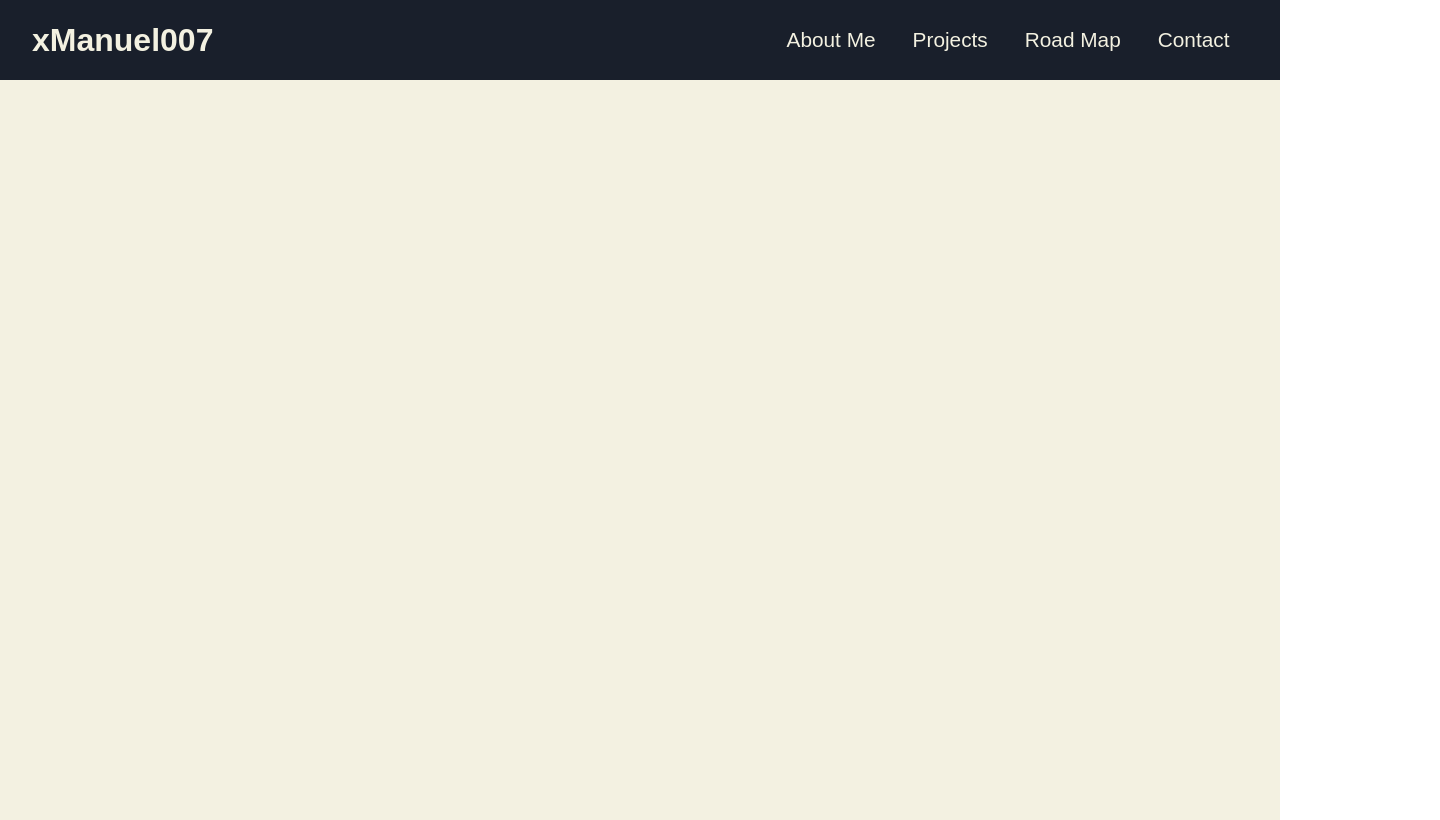
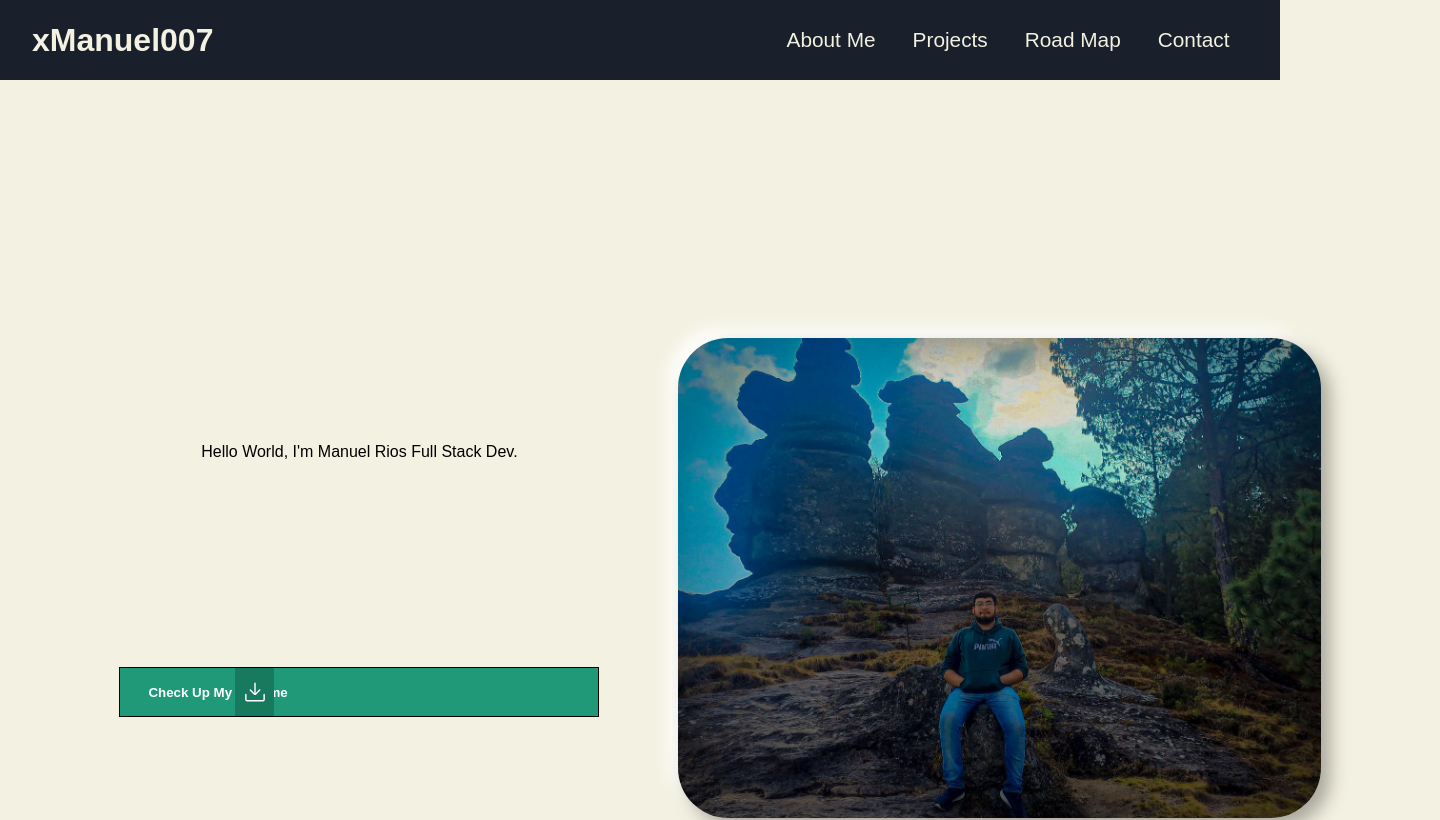
Before and after one commit to xManuel007/portfolio, a React (Create React App) app: page / in a window 1280 px wide. Shown: the top 820 px of the page, 1440 px wide, since content can reach past the window. Built offline with nearby package versions, Linux system fonts and the light colour scheme.

Commit message:
about me

```diff
--- a/src/assets/index.js
+++ b/src/assets/index.js
@@ -33,6 +33,7 @@ import TypeScript from './technologies/icons8-typescript-48.png'
 
 import Arrow from './arrow.png'
 
+import MySelf from './personal/me.jpg'
 export {
   //MockUps
   laptopMockup,
@@ -69,4 +70,5 @@ export {
 
   //Other
   Arrow,
+  MySelf
 }
--- a/src/components/MockUp/index.js
+++ b/src/components/MockUp/index.js
@@ -3,7 +3,11 @@ import { laptopMockup } from '../../assets';
 
 const WhatDeviceIsFor = ({deviceType, image}) => {
   if (deviceType === 'phone') {
-    return (<img src={image} alt={image} className='mockup__phone'/>)
+    return (
+      <div className='mockup__phone__container'>
+        <img src={image} alt={image} className='mockup__phone'/>
+      </div>
+    )
   } else {
     return (
       <div className='mockup__laptop'>
--- a/src/components/about_me/index.js
+++ b/src/components/about_me/index.js
@@ -1,9 +1,22 @@
 import React from 'react'
+import { MySelf } from '../../assets'
+import CVManu from '../../assets/personal/CVManuelRios.pdf'
 
 const AboutMe = () => {
   return (
     <div id='home' className='aboutme__container'>
-      AboutMe
+      <div className='aboutme__resume'>
+        <div>
+          Hello World, I'm Manuel Rios Full Stack Dev.
+        </div>
+        <a href={CVManu} rel="noopener noreferrer" target="_blank">
+        <button class="button" type="button">
+          <span class="button__text">Check Up My Resume</span>
+          <span class="button__icon"><svg xmlns="http://www.w3.org/2000/svg" viewBox="0 0 35 35" id="bdd05811-e15d-428c-bb53-8661459f9307" data-name="Layer 2" class="svg"><path d="M17.5,22.131a1.249,1.249,0,0,1-1.25-1.25V2.187a1.25,1.25,0,0,1,2.5,0V20.881A1.25,1.25,0,0,1,17.5,22.131Z"></path><path d="M17.5,22.693a3.189,3.189,0,0,1-2.262-.936L8.487,15.006a1.249,1.249,0,0,1,1.767-1.767l6.751,6.751a.7.7,0,0,0,.99,0l6.751-6.751a1.25,1.25,0,0,1,1.768,1.767l-6.752,6.751A3.191,3.191,0,0,1,17.5,22.693Z"></path><path d="M31.436,34.063H3.564A3.318,3.318,0,0,1,.25,30.749V22.011a1.25,1.25,0,0,1,2.5,0v8.738a.815.815,0,0,0,.814.814H31.436a.815.815,0,0,0,.814-.814V22.011a1.25,1.25,0,1,1,2.5,0v8.738A3.318,3.318,0,0,1,31.436,34.063Z"></path></svg></span>
+        </button>
+        </a>
+      </div>
+      <div><img src={MySelf} alt='myself' className='aboutme__image'/></div>
     </div>
   )
 }
--- a/src/components/footer/index.js
+++ b/src/components/footer/index.js
@@ -10,19 +10,19 @@ const Footer = () => {
   return (
     <div id='contact' className='footer'>
       <div className='footer__container'>
-        <a href='https://github.com/xManuel007'>
+        <a href='https://github.com/xManuel007' rel="noopener noreferrer" target="_blank">
           <img src={Github} alt='Github' className='footer__social_media'/>
         </a>
-        <a href='https://www.linkedin.com/in/manuelerm/'>
+        <a href='https://www.linkedin.com/in/manuelerm/' rel="noopener noreferrer" target="_blank">
           <img src={Linkedin} alt='linkedin' className='footer__social_media'/>
         </a>
-        <a href='https://api.whatsapp.com/send?phone=3141249893'>
+        <a href='https://api.whatsapp.com/send?phone=3141249893' rel="noopener noreferrer" target="_blank">
           <img src={Whatsapp} alt='Whatsapp' className='footer__social_media'/>
         </a>
-        <a href='https://www.instagram.com/justrios_/'>
+        <a href='https://www.instagram.com/justrios_/' rel="noopener noreferrer" target="_blank">
           <img src={Instagram} alt='Instagram' className='footer__social_media'/>
         </a>
-        <a href='https://www.youtube.com/channel/UCsYEvVhtRECJpV_7lUpdnTQ'>
+        <a href='https://www.youtube.com/channel/UCsYEvVhtRECJpV_7lUpdnTQ' rel="noopener noreferrer" target="_blank">
           <img src={Youtube} alt='Youtube' className='footer__social_media'/>
         </a>
       </div>
--- a/src/components/projects/index.js
+++ b/src/components/projects/index.js
@@ -58,7 +58,15 @@ const Projects = () => {
           image={TakeMyDog}
           title={"Take My Dog"}
           resume={`
-            This App is like an uber for dogs`}
+            Introducing a remarkable mobile app designed to simplify your search for dog walkers,
+            akin to the renowned Uber concept. With this user-friendly platform,
+            you can effortlessly find reliable dog walkers for your beloved canine companions.
+            The app offers a convenient feature that enables you to add your dogs,
+            providing essential details such as weight, personality traits,
+            and any special care requirements. For enhanced peace of mind,
+            you can even track the real-time position of the dog walker during the journey,
+            ensuring the utmost security for your cherished pets.
+            Experience a new level of convenience and safety in the world of dog walking with our innovative mobile app.`}
           isVisible={currentProject === 1}
           deviceType={'phone'}
           repo={'https://github.com/BC-MAY-21-RN/proyecto-final-pf-n21-t2'}
@@ -79,7 +87,10 @@ const Projects = () => {
         <ProjectContainer
           image={RicardoYMartin}
           title={"Rick & Morty"}
-          resume={"Explain"}
+          resume={`
+            Embrace the elegance of API consumption through a delightful array of functions,
+            including enchanting sorting capabilities, captivating search functionalities,
+            and an enchanting details screen that will leave you spellbound.`}
           isVisible={currentProject === 3}
           repo={'https://github.com/xManuel007/rick-morty-api'}
           technologies={[TypeScript, JavaScript, React, Git, CSS ]}
@@ -87,7 +98,14 @@ const Projects = () => {
         <ProjectContainer
           image={InteractivePong}
           title={"Interative Pong"}
-          resume={"Explain"}
+          resume={`
+            Presenting an extraordinary web app game,
+            It was a school project for the esteemed "Human-Computer Interaction" course.
+            Its core functionality lies in the mesmerizing art of
+            controlling the game's paddles with the graceful movement of your hands.
+            Harnessing the remarkable capabilities of the Mediapipe library,
+            this masterpiece detects and responds to the intricate gestures of your hand,
+            granting you boundless possibilities.`}
           isVisible={currentProject === 4}
           technologies={[JavaScript, Python, CSS, Git]}
           repo={'https://github.com/xManuel007/interative-pong'}
--- a/src/sass/components/_aboutme.scss
+++ b/src/sass/components/_aboutme.scss
@@ -2,7 +2,90 @@
 .aboutme {
   &__container {
     background-color: $white;
-    height: 1280px;
+    height: 1000px;
     width: 100%;
+    padding: 5rem;
+    display: flex;
+    flex-direction: row;
+    align-items: center;
+    justify-content: space-around;
+  }
+
+  &__resume {
+    height: 30rem;
+    display: flex;
+    flex-direction: column;
+    justify-content: space-around;
+  }
+  &__image {
+    height: 30rem;
+    width: auto;
+    border-radius: 50px;
+    box-shadow:  9px 9px 18px #a8a69b, -9px -9px 18px #ffffff;
+    transition: 0.5s;
+    &:hover {
+      box-shadow: none;
+    }
   }
 }
+
+
+.button {
+  position: relative;
+  width: 30rem;
+  height: 50px;
+  cursor: pointer;
+  display: flex;
+  align-items: center;
+  border: 1px solid black;
+  background-color: #209978;
+  overflow: hidden;
+  justify-content: space-between;
+}
+
+.button, .button__icon, .button__text {
+  transition: all 0.3s;
+}
+
+.button .button__text {
+  transform: translateX(22px);
+  color: #fff;
+  font-weight: 600;
+}
+
+.button .button__icon {
+  position: absolute;
+  transform: translateX(109px);
+  height: 100%;
+  width: 39px;
+  background-color: #17795E;
+  display: flex;
+  align-items: center;
+  justify-content: center;
+}
+
+.button .svg {
+  width: 20px;
+  fill: #fff;
+}
+
+.button:hover {
+  background: #17795E;
+}
+
+.button:hover .button__text {
+  color: transparent;
+}
+
+.button:hover .button__icon {
+  width: 148px;
+  transform: translateX(0);
+}
+
+.button:active .button__icon {
+  background-color: #146c54;
+}
+
+.button:active {
+  border: 1px solid #146c54;
+}
--- a/src/sass/components/_mockup.scss
+++ b/src/sass/components/_mockup.scss
@@ -35,5 +35,9 @@
   &__phone {
     width: 19rem;
     height: auto;
+
+    &__container {
+      margin: 0 10rem 0 7rem;
+    }
   }
 }
--- a/src/sass/components/_projects.scss
+++ b/src/sass/components/_projects.scss
@@ -36,7 +36,7 @@
   display: flex;
   justify-content: space-between;
   color: $white;
-  width: 70rem;
+  width: 80rem;
 
   &__title {
     font-size: 4rem;
@@ -54,7 +54,8 @@
   }
 
   &__resume {
-    text-justify: inter-ideograph;
+    text-align: justify;
+    font-size: 1.5rem;
   }
   &.visible {
     display: flex;
```
Also changed, not shown: src/assets/personal/me.jpg (added), 1 other file (tests, documents, lock files or other folders).
